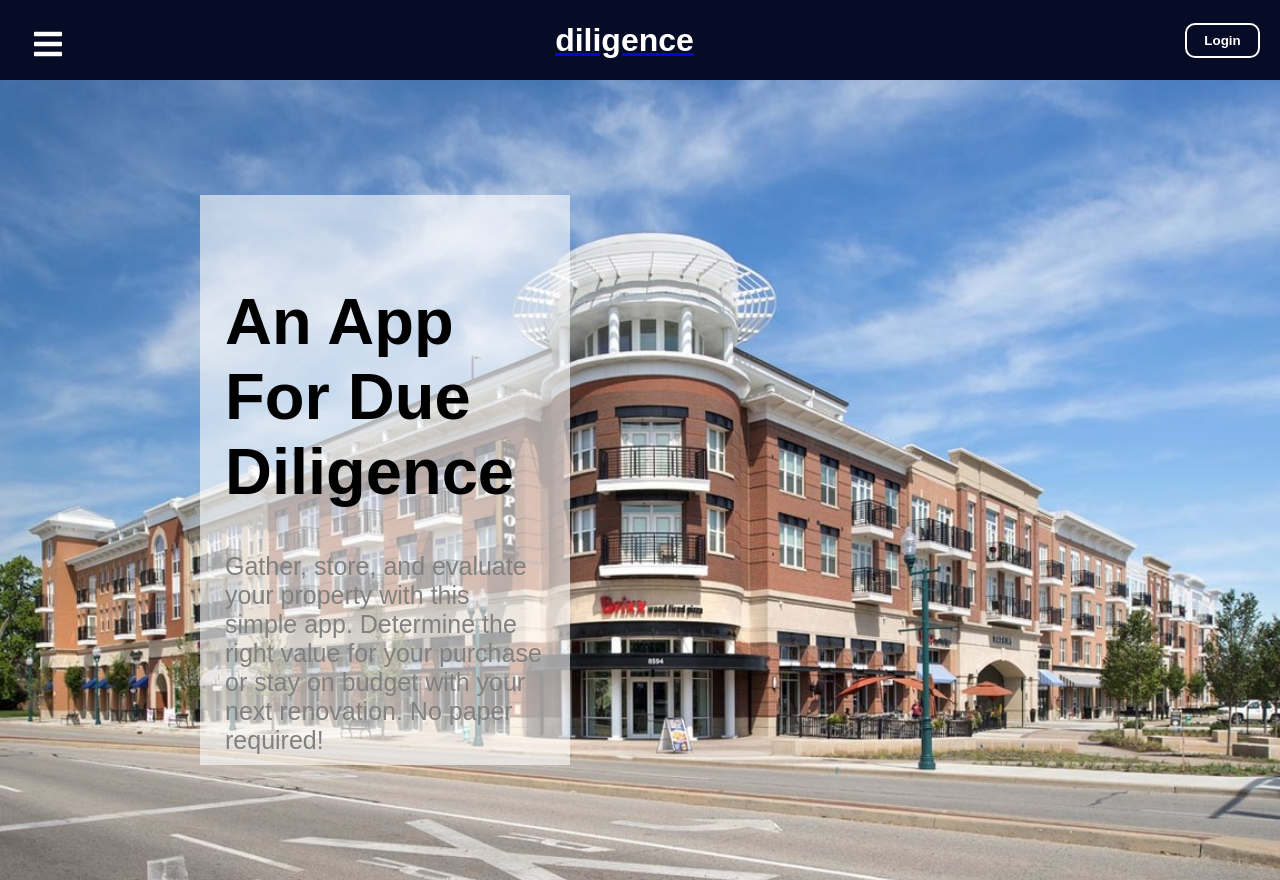
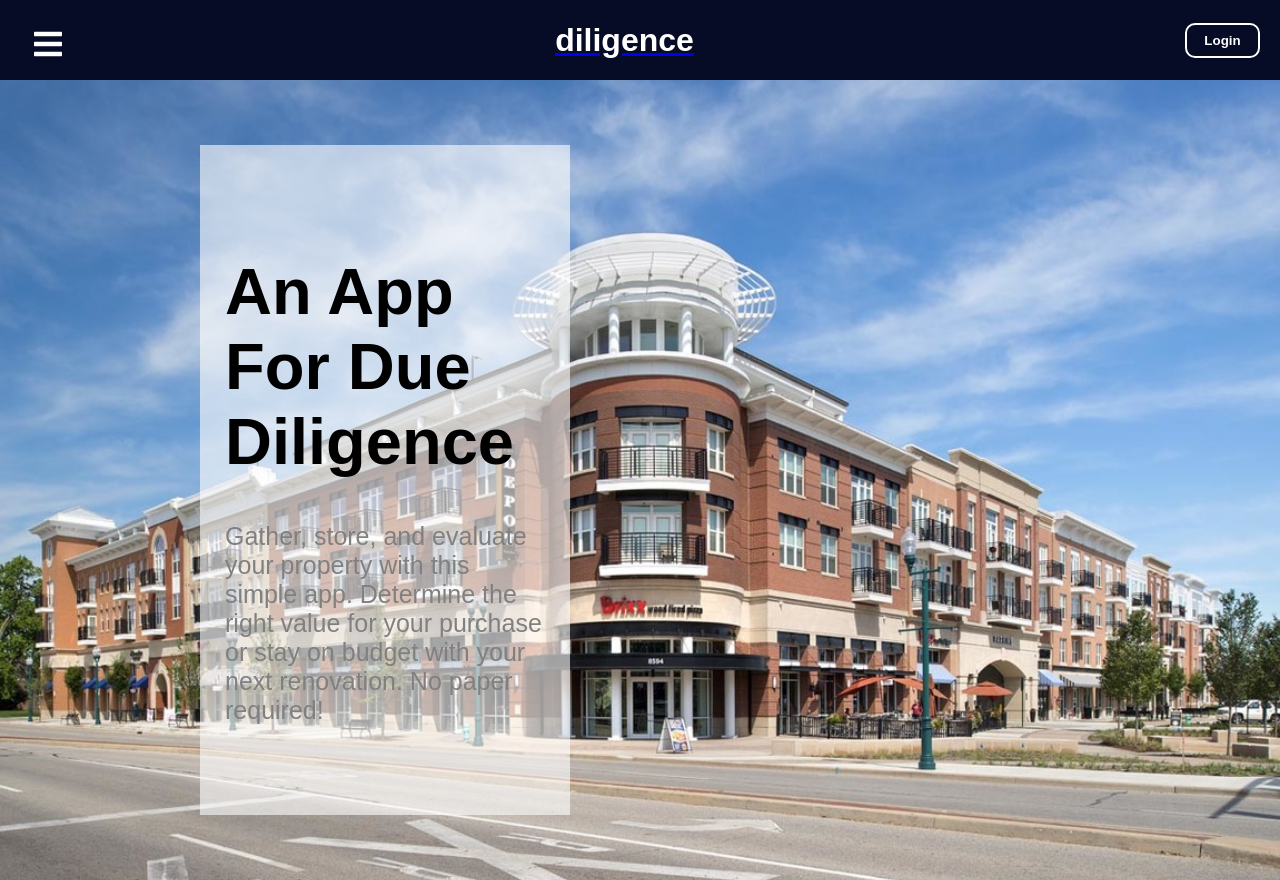
Before and after one commit to joncernero/redbadgeproject_Client, a React (Create React App) app: page / in a window 1280 px wide. Built offline with nearby package versions, Linux system fonts and the light colour scheme.

Commit message:
fixing animations on property component

```diff
--- a/src/Components/Contents/Features/FeatureCreate.tsx
+++ b/src/Components/Contents/Features/FeatureCreate.tsx
@@ -83,7 +83,6 @@ class FeatureCreate extends Component<Props, State> {
     return (
       <StyledModal
         as={motion.div}
-        whileHover={{ scale: 1.1 }}
         drag
         dragConstraints={{ top: 50, left: -25, right: 50, bottom: -50 }}>
         <form onSubmit={this.fetchFeatureData}>
--- a/src/Components/Contents/Features/FeatureEdit.tsx
+++ b/src/Components/Contents/Features/FeatureEdit.tsx
@@ -62,7 +62,6 @@ class FeatureEdit extends Component<Props, State> {
     return (
       <StyledModal
         as={motion.div}
-        whileHover={{ scale: 1.1 }}
         drag
         dragConstraints={{ top: 50, left: -25, right: 50, bottom: -50 }}>
         <form onSubmit={this.featureUpdate}>
--- a/src/Components/Contents/Property/PropertyCreate.tsx
+++ b/src/Components/Contents/Property/PropertyCreate.tsx
@@ -1,6 +1,7 @@
 import React, { Component } from 'react';
 import APIURL from '../../../Utilities/Environments';
 import { StyledModal } from '../../../Styles/Modal';
+import { motion } from 'framer-motion';
 
 interface State {
   name: string;
@@ -70,7 +71,10 @@ class PropertyCreate extends Component<Props, State> {
 
   render() {
     return (
-      <StyledModal>
+      <StyledModal
+        as={motion.div}
+        drag
+        dragConstraints={{ top: 50, left: -25, right: 50, bottom: -50 }}>
         <form onSubmit={this.fetchPropertyData}>
           <h1>Create New Property</h1>
           <div>
--- a/src/Components/Contents/Property/PropertyEdit.tsx
+++ b/src/Components/Contents/Property/PropertyEdit.tsx
@@ -1,6 +1,7 @@
 import React, { Component } from 'react';
 import APIURL from '../../../Utilities/Environments';
 import { StyledModal } from '../../../Styles/Modal';
+import { motion } from 'framer-motion';
 
 interface Property {
   id: number;
@@ -68,7 +69,10 @@ class PropertyEdit extends Component<Props, State> {
 
   render() {
     return (
-      <StyledModal>
+      <StyledModal
+        as={motion.div}
+        drag
+        dragConstraints={{ top: 50, left: -25, right: 50, bottom: -50 }}>
         <form onSubmit={this.propertyUpdate}>
           <h1>Update Property</h1>
           <label htmlFor='name'>Edit Name:</label>
--- a/src/Components/Contents/Units/UnitCreate.tsx
+++ b/src/Components/Contents/Units/UnitCreate.tsx
@@ -96,7 +96,6 @@ class UnitCreate extends Component<Props, State> {
     return (
       <StyledModal
         as={motion.div}
-        whileHover={{ scale: 1.1 }}
         drag
         dragConstraints={{ top: 50, left: -25, right: 50, bottom: -50 }}>
         <form onSubmit={this.fetchUnitData}>
--- a/src/Components/Contents/Units/UnitEdit.tsx
+++ b/src/Components/Contents/Units/UnitEdit.tsx
@@ -71,7 +71,6 @@ class UnitEdit extends Component<Props, State> {
     return (
       <StyledModal
         as={motion.div}
-        whileHover={{ scale: 1.1 }}
         drag
         dragConstraints={{ top: 50, left: -25, right: 50, bottom: -50 }}>
         <form onSubmit={this.unitUpdate}>
--- a/src/Styles/Containers.ts
+++ b/src/Styles/Containers.ts
@@ -12,9 +12,9 @@ export const Container = styled.div`
 
 export const TextContainer = styled.div`
   margin-left: 200px;
-  padding: 45px 25px;
+  padding: 65px 25px;
   background: rgba(255, 255, 255, 0.6);
-  height: 60vh;
+  height: auto;
   width: 25vw;
 
   h1 {
```
